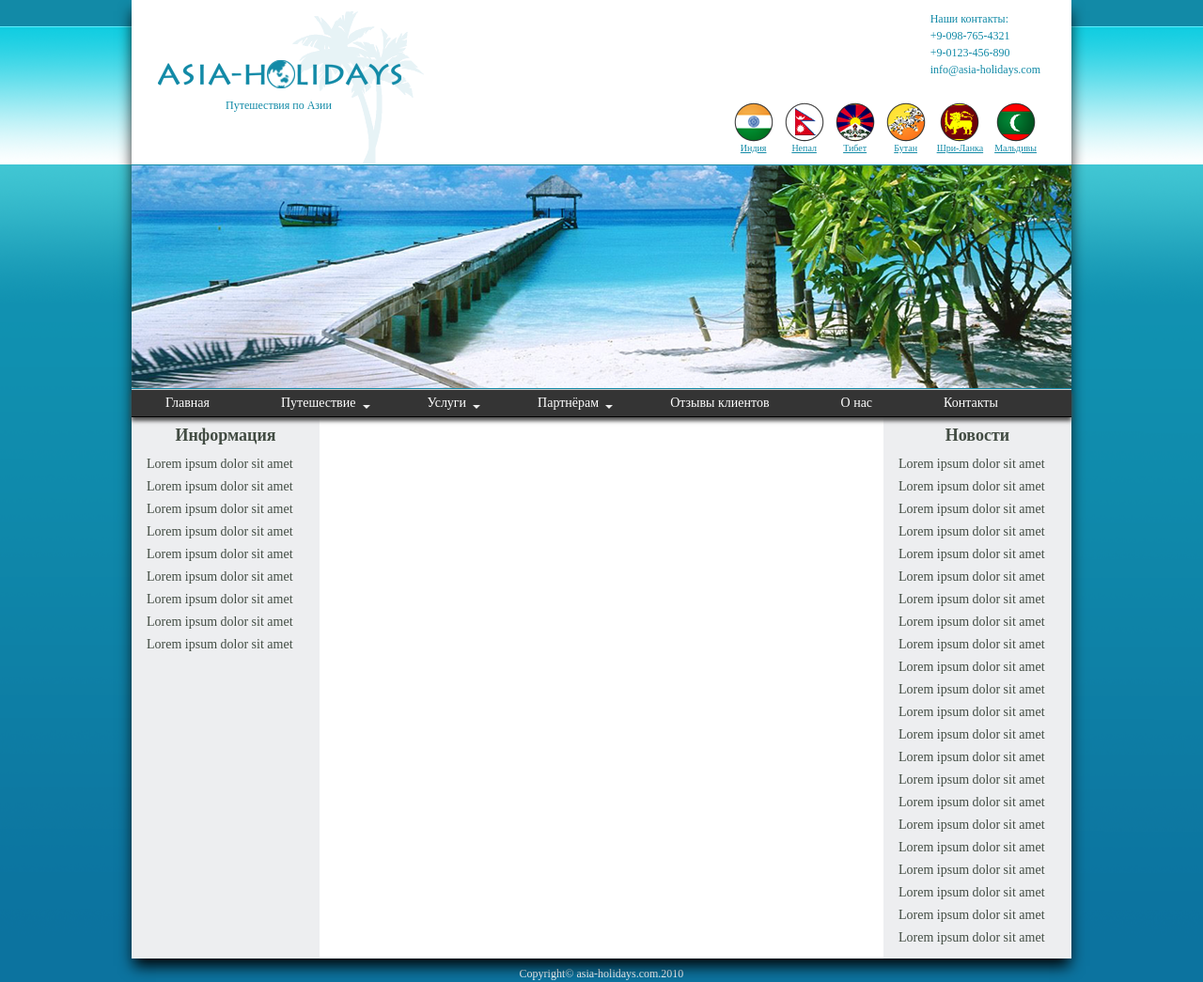
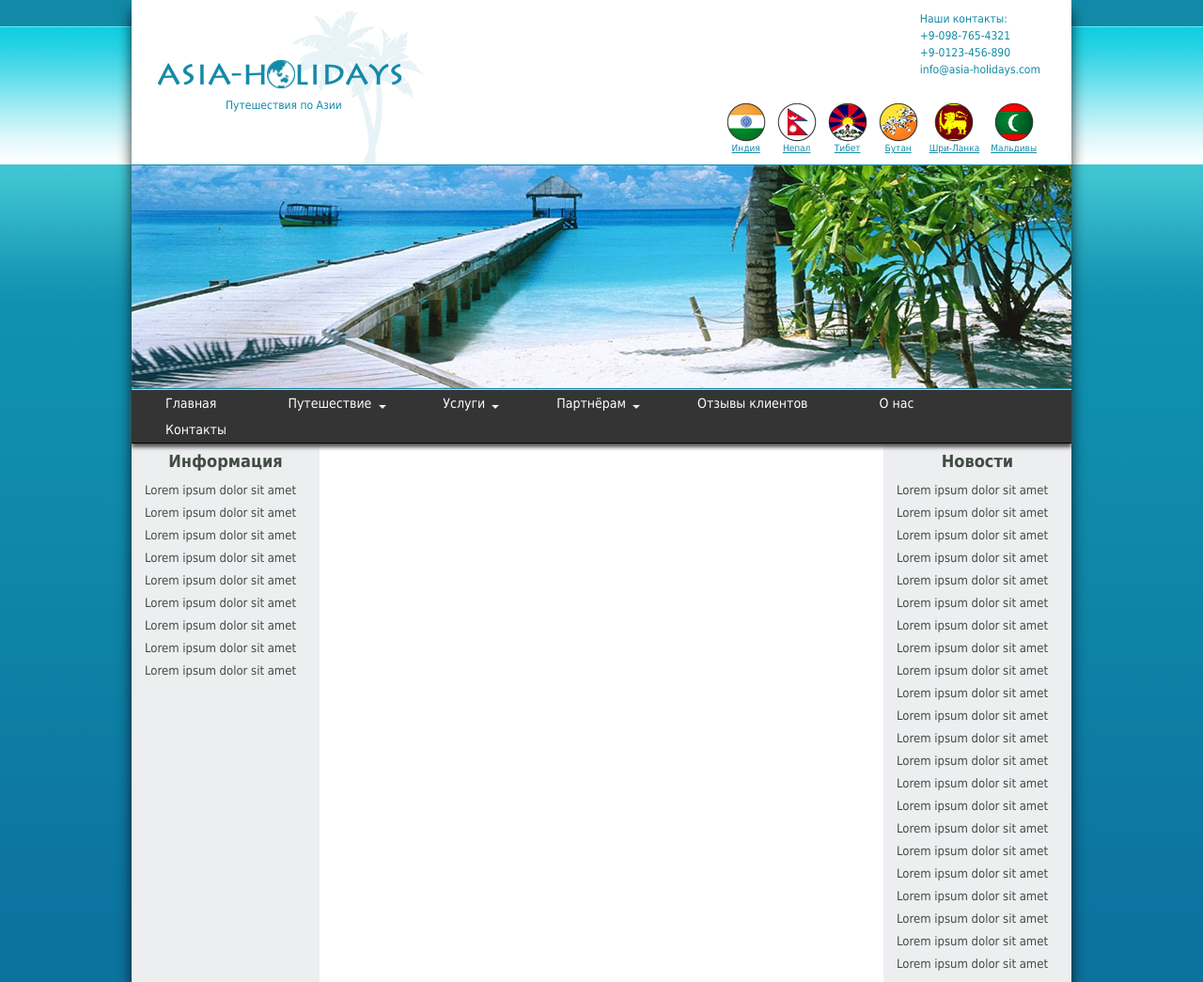
Before and after one commit to Emiltito/homework4, a plain HTML site: page index.html in a window 1280 px wide. Shown: the top 1045 px of the page at 94% size. Drawn offline with Linux system fonts and the light colour scheme.

Commit message:
font-family

```diff
--- a/css/style.css
+++ b/css/style.css
@@ -29,7 +29,7 @@ body{
 	top: 106px;
 	left: 100px;
 	font-size: 12px;
-	font-family: "Tahoma Regular";
+	font-family: Tahoma;
 	color: #128aa7;
 }
 
@@ -38,7 +38,7 @@ body{
 	top: 11px;
 	right: 33px;
 	font-size: 12px;
-	font-family: "Tahoma Regular";
+	font-family: Tahoma;
 	color: #128aa7;
 	line-height: 18px;
 }
@@ -59,7 +59,7 @@ body{
 	text-align: center;
 	padding: 0px 4px;
 	font-size: 10px;
-	font-family: "Tahoma Regular";
+	font-family: Tahoma;
 	color: #128aa7;
 }
 
@@ -92,7 +92,7 @@ body{
 }
 .main-menu li a{
     font-size: 14px;
-    font-family: "Tahoma Regular";
+    font-family: Tahoma;
     color: #ffffff;
     text-decoration: none;
     display: inline-block;
@@ -137,7 +137,7 @@ body{
 .submenu {
     width: 150px;
     position: absolute;
-    top: 31px;
+    top: 29px;
     left: 35px;
     display: none;
     background-color: #343434;
@@ -164,7 +164,7 @@ body{
 
 .content h1{
   font-size: 18px;
-  font-family: "Tahoma Regular";
+  font-family: Tahoma;
   color: #424c43;
   font-weight: bold;
   text-align: center;
@@ -172,11 +172,11 @@ body{
 }
 
 .content p{
-  font-family: "Tahoma Regular";
-  font-size: 14px;
+  font-family: Tahoma;
+  font-size: 13px;
   line-height: 24px;
   color: #424c43;
-  padding: 0px 26px 0px 16px;
+  padding: 0px 24px 0px 14px;
 
 }
 .left{
@@ -205,7 +205,7 @@ body{
 
 .footer {
   color: #ffffff;
-  font-family: "Tahoma Regular";
+  font-family: Tahoma;
   font-size: 12px;
   text-align: center;
   margin: 10px auto;
```
